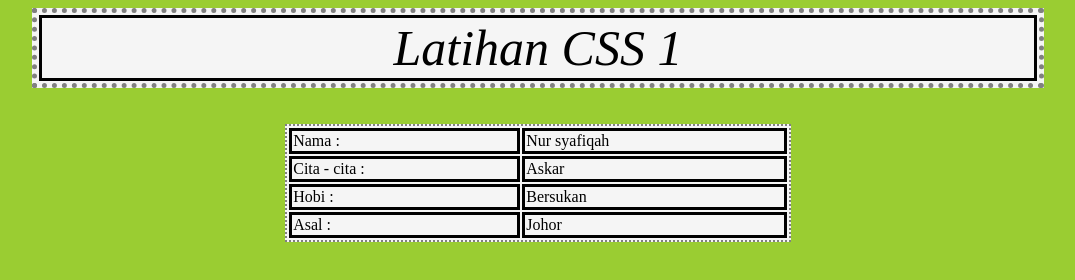
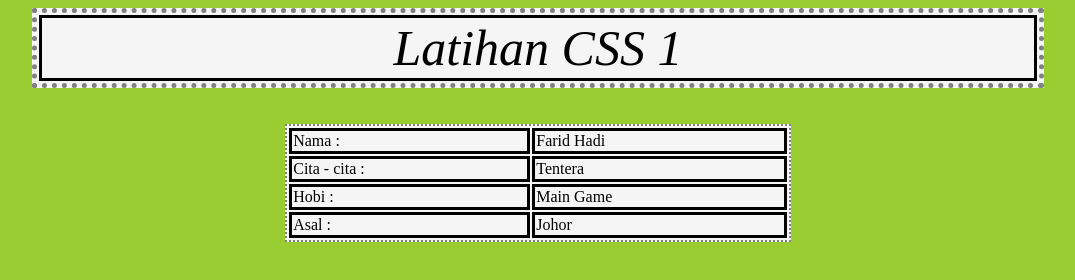
Before and after one commit to nursyafiqah383/KPD1023-CSS1, a plain HTML site: page externalCSS.html in a window 1280 px wide. Shown: the whole page, without its empty margins (102-1177 px from the left). Drawn offline with Linux system fonts and the light colour scheme.

Commit message:
Update externalCSS.html

```diff
--- a/externalCSS.html
+++ b/externalCSS.html
@@ -17,15 +17,15 @@
         <table class="table2">
             <tr>
                 <td>Nama :</td>
-                <td>Nur syafiqah</td>
+                <td>Farid Hadi</td>
             </tr>
             <tr>
                 <td>Cita - cita :</td>
-                <td>Askar</td>
+                <td>Tentera</td>
             </tr>
             <tr>
                 <td>Hobi :</td>
-                <td>Bersukan</td>
+                <td>Main Game</td>
             </tr>
             <tr>
                 <td>Asal :</td>
```
